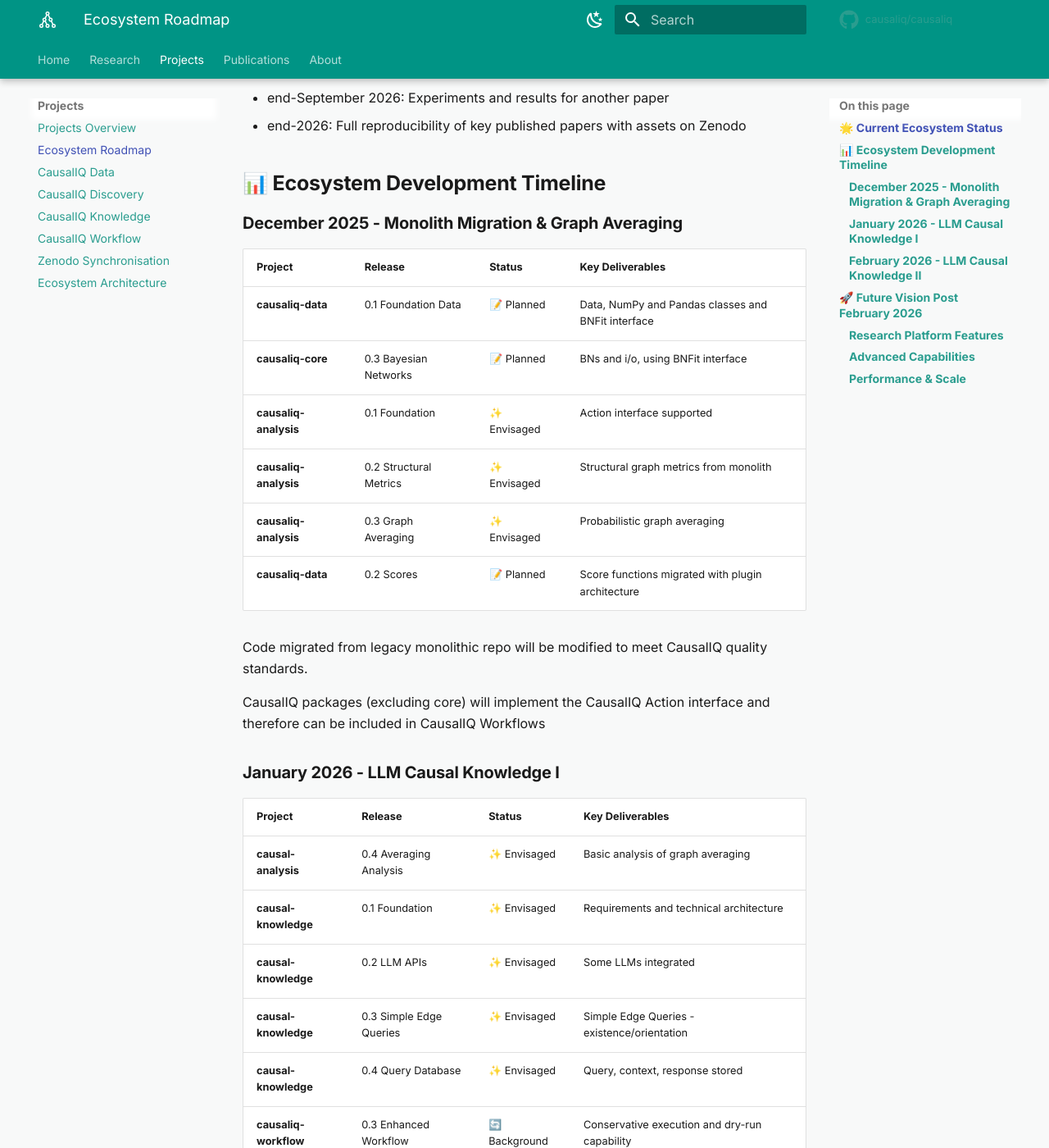
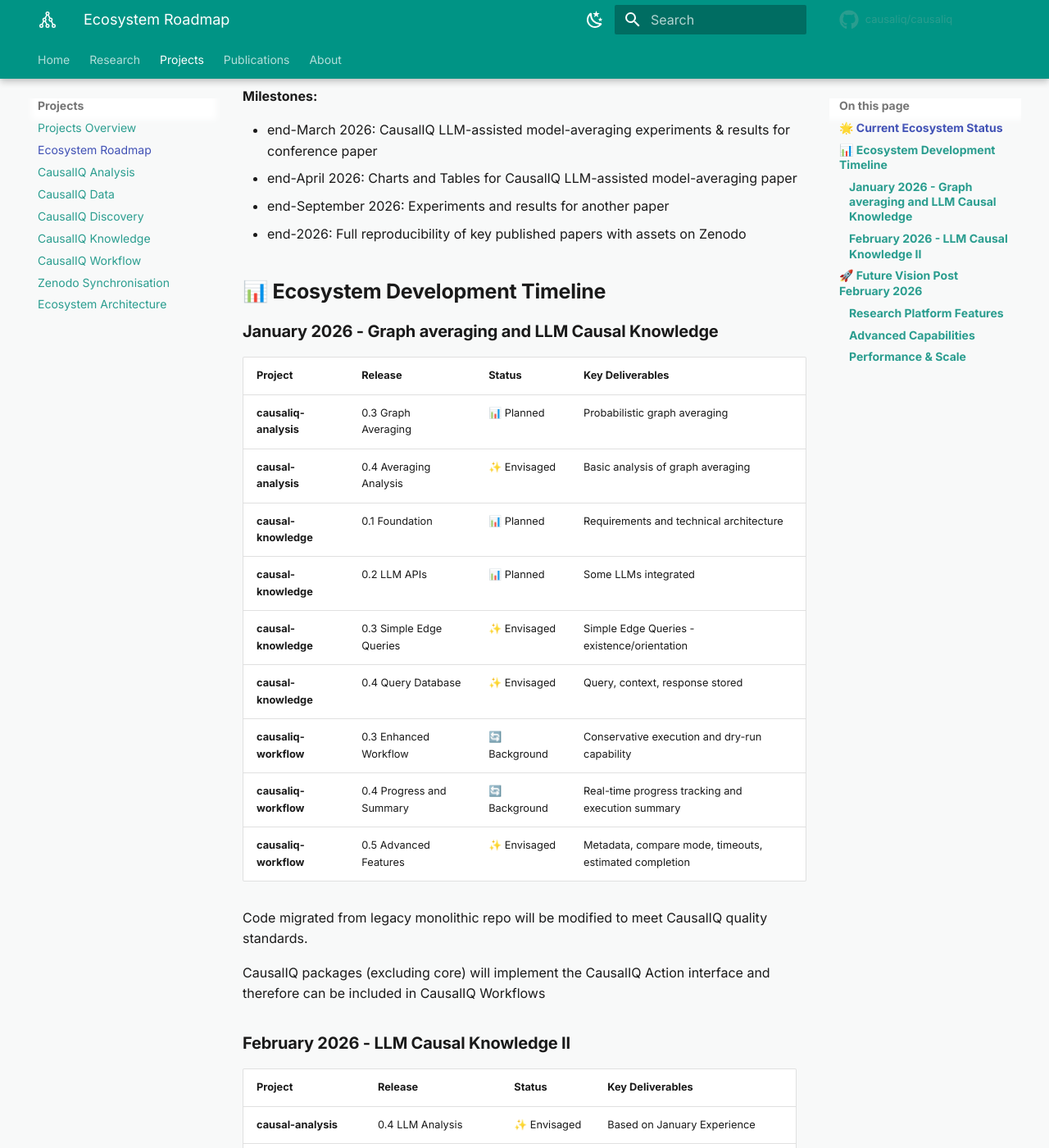
Before and after one commit to causaliq/causaliq, an MkDocs documentation site: the page built from docs/projects/ecosystem_roadmap.md, in a window 1280 px wide and 1400 px high, scrolled down 904 px. Shown: the whole window at 82% size. Built offline with MkDocs 1.6.1 and Material for MkDocs 9.7.7, drawn with Linux system fonts in a browser that asks for light colours; comment, search, counter and statistics services are not loaded; some of the changed text lies outside the part shown.

Commit message:
docs: add Analysis project and update ecosystem roadmap

```diff
--- a/docs/projects/ecosystem_roadmap.md
+++ b/docs/projects/ecosystem_roadmap.md
@@ -25,35 +27,23 @@ All other projects not yet started.
 
 ## 📊 Ecosystem Development Timeline
 
-### December 2025 - Monolith Migration & Graph Averaging
+### January 2026 - Graph averaging and LLM Causal Knowledge
 
 | Project | Release | Status | Key Deliverables |
 |---------|---------|--------|------------------|
-| **causaliq-data** | 0.1 Foundation Data | 📝 Planned | Data, NumPy and Pandas classes and BNFit interface |
-| **causaliq-core** | 0.3 Bayesian Networks | 📝 Planned | BNs and i/o, using BNFit interface |
-| **causaliq-analysis** | 0.1 Foundation | ✨ Envisaged | Action interface supported |
-| **causaliq-analysis** | 0.2 Structural Metrics | ✨ Envisaged | Structural graph metrics from monolith |
-| **causaliq-analysis** | 0.3 Graph Averaging | ✨ Envisaged | Probabilistic graph averaging |
-| **causaliq-data** | 0.2 Scores | 📝 Planned | Score functions migrated with plugin architecture |
-
-
-Code migrated from legacy monolithic repo will be modified to meet CausalIQ quality standards.
-
-CausalIQ packages (excluding core) will implement the CausalIQ Action interface and therefore can be included in CausalIQ Workflows
-
-### January 2026 - LLM Causal Knowledge I
-
-| Project | Release | Status | Key Deliverables |
-|---------|---------|--------|------------------|
+| **causaliq-analysis** | 0.3 Graph Averaging | 📊 Planned | Probabilistic graph averaging |
 | **causal-analysis** | 0.4 Averaging Analysis | ✨ Envisaged | Basic analysis of graph averaging |
-| **causal-knowledge** | 0.1 Foundation | ✨ Envisaged | Requirements and technical architecture |
-| **causal-knowledge** | 0.2 LLM APIs | ✨ Envisaged | Some LLMs integrated |
+| **causal-knowledge** | 0.1 Foundation | 📊 Planned | Requirements and technical architecture |
+| **causal-knowledge** | 0.2 LLM APIs | 📊 Planned | Some LLMs integrated |
 | **causal-knowledge** | 0.3 Simple Edge Queries | ✨ Envisaged | Simple Edge Queries - existence/orientation |
 | **causal-knowledge** | 0.4 Query Database | ✨ Envisaged | Query, context, response stored |
 | **causaliq-workflow** | 0.3 Enhanced Workflow | 🔄 Background | Conservative execution and dry-run capability |
 | **causaliq-workflow** | 0.4 Progress and Summary | 🔄 Background  | Real-time progress tracking and execution summary |
 | **causaliq-workflow** | 0.5 Advanced Features | ✨ Envisaged | Metadata, compare mode, timeouts, estimated completion |
 
+Code migrated from legacy monolithic repo will be modified to meet CausalIQ quality standards.
+
+CausalIQ packages (excluding core) will implement the CausalIQ Action interface and therefore can be included in CausalIQ Workflows
 
 ### February 2026 - LLM Causal Knowledge II
 
--- a/mkdocs.yml
+++ b/mkdocs.yml
@@ -58,6 +58,7 @@ nav:
   - Projects:
     - Projects Overview: projects/index.md
     - Ecosystem Roadmap: projects/ecosystem_roadmap.md
+    - CausalIQ Analysis: projects/analysis.md
     - CausalIQ Data: projects/data.md
     - CausalIQ Discovery: projects/discovery.md
     - CausalIQ Knowledge: projects/knowledge.md
```
Also changed, not shown: other parts of docs/projects/ecosystem_roadmap.md (+5 -3 lines), README.md (+9 -9 lines), docs/projects/analysis.md (added, +41 -0 lines), docs/projects/index.md (+7 -8 lines).
